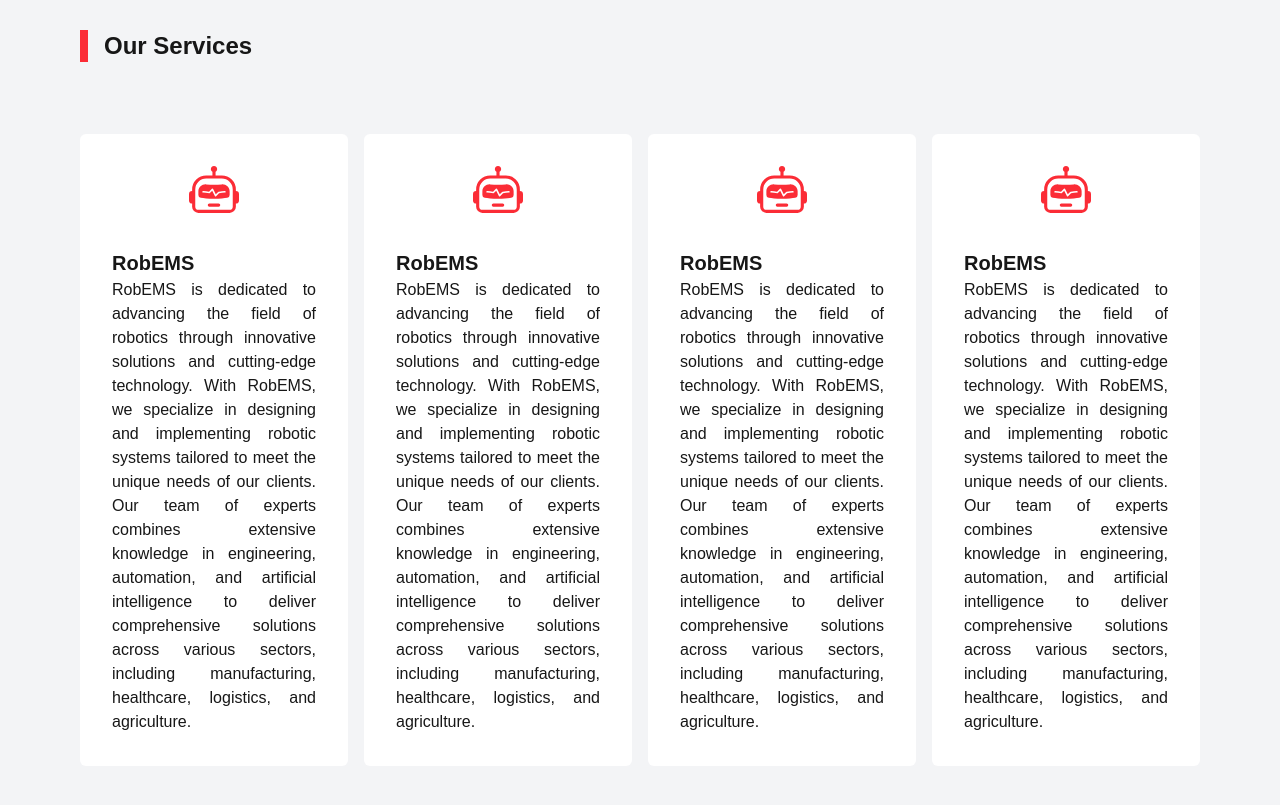
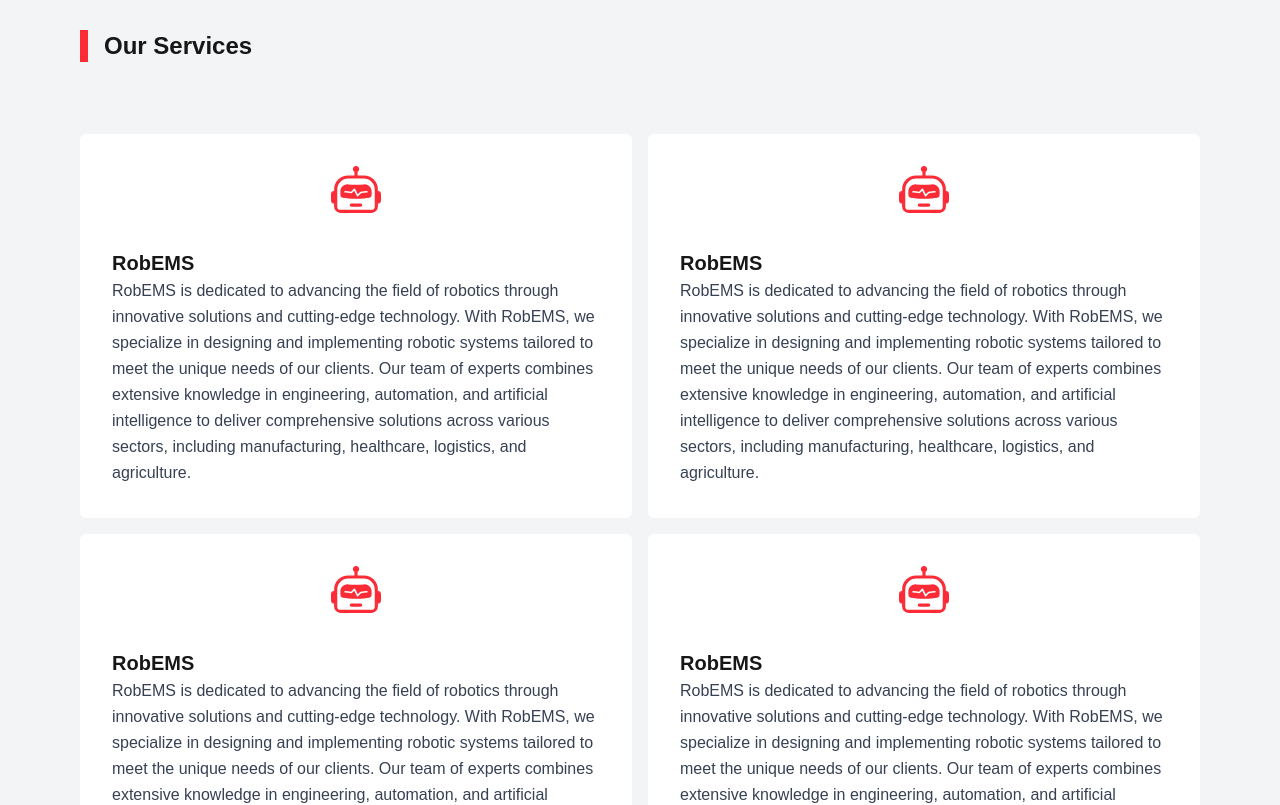
Before and after one commit to ekeneakubue/expertmedia, a Next.js app: page / in a window 1280 px wide. Shown: the part 1320-2125 px from the top of the page. Built offline with nearby package versions, Linux system fonts and the light colour scheme; no server answers.

Commit message:
style(services): improve paragraph readability on small screens (font, leading, align)

```diff
--- a/app/page.tsx
+++ b/app/page.tsx
@@ -138,14 +138,14 @@ export default async function Home() {
           <h2 className="text-2xl font-semibold mb-6 border-l-8 border-solid border-red-500 px-4">Our Services</h2>
           <br /><br />
           <div>
-            <div className="grid grid-cols-1 md:grid-cols-2 xl:grid-cols-4 gap-4">
+            <div className="grid grid-cols-1 md:grid-cols-2 xl:grid-cols-2 gap-4">
               <div className="bg-white rounded-md p-[2rem] gap-2">
                 <span className="text-red-500 text-[50px] text-center bg-green-500 mb-4">
                   <BsRobot className="mx-auto mb-8"/>
                 </span>
                 <div>
                   <strong className="text-[20px]">RobEMS</strong>
-                  <p className="text-justify">
+                  <p className="text-sm sm:text-base leading-relaxed text-gray-700 text-left">
                     RobEMS is dedicated to advancing the field of robotics through innovative solutions and
                     cutting-edge technology. With RobEMS, we specialize in designing and implementing robotic
                     systems tailored to meet the unique needs of our clients. Our team of experts combines
@@ -161,7 +161,7 @@ export default async function Home() {
                 </span>
                 <div>
                   <strong className="text-[20px]">RobEMS</strong>
-                  <p className="text-justify">
+                  <p className="text-sm sm:text-base leading-relaxed text-gray-700 text-left">
                     RobEMS is dedicated to advancing the field of robotics through innovative solutions and
                     cutting-edge technology. With RobEMS, we specialize in designing and implementing robotic
                     systems tailored to meet the unique needs of our clients. Our team of experts combines
@@ -177,7 +177,7 @@ export default async function Home() {
                 </span>
                 <div>
                   <strong className="text-[20px]">RobEMS</strong>
-                  <p className="text-justify">
+                  <p className="text-sm sm:text-base leading-relaxed text-gray-700 text-left">
                     RobEMS is dedicated to advancing the field of robotics through innovative solutions and
                     cutting-edge technology. With RobEMS, we specialize in designing and implementing robotic
                     systems tailored to meet the unique needs of our clients. Our team of experts combines
@@ -193,7 +193,7 @@ export default async function Home() {
                 </span>
                 <div>
                   <strong className="text-[20px]">RobEMS</strong>
-                  <p className="text-justify">
+                  <p className="text-sm sm:text-base leading-relaxed text-gray-700 text-left">
                     RobEMS is dedicated to advancing the field of robotics through innovative solutions and
                     cutting-edge technology. With RobEMS, we specialize in designing and implementing robotic
                     systems tailored to meet the unique needs of our clients. Our team of experts combines
@@ -285,7 +285,7 @@ export default async function Home() {
 
 
       {/* Our Contacts */}
-      <section id="contacts" className="px-6 sm:px-10 lg:px-20 py-16 bg-gray-100">
+      <section id="contacts" className="px-6 sm:px-10 lg:px-[11rem] py-16 bg-gray-100">
         <h2 className="text-2xl font-semibold mb-6 border-l-8 border-solid border-red-500 px-4">Contact Us</h2>
         <p className="text-gray-700 dark:text-gray-200 text-sm">
           Let’s plan your next milestone
```
